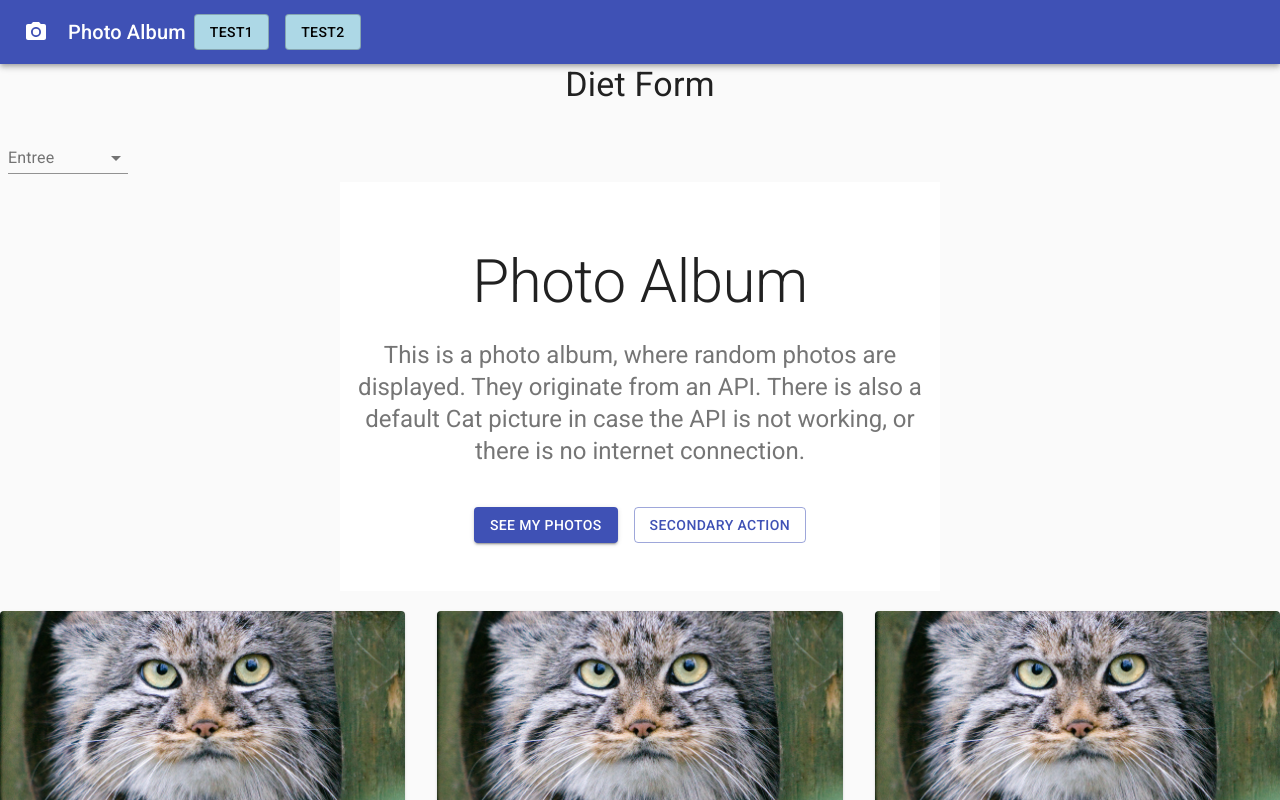
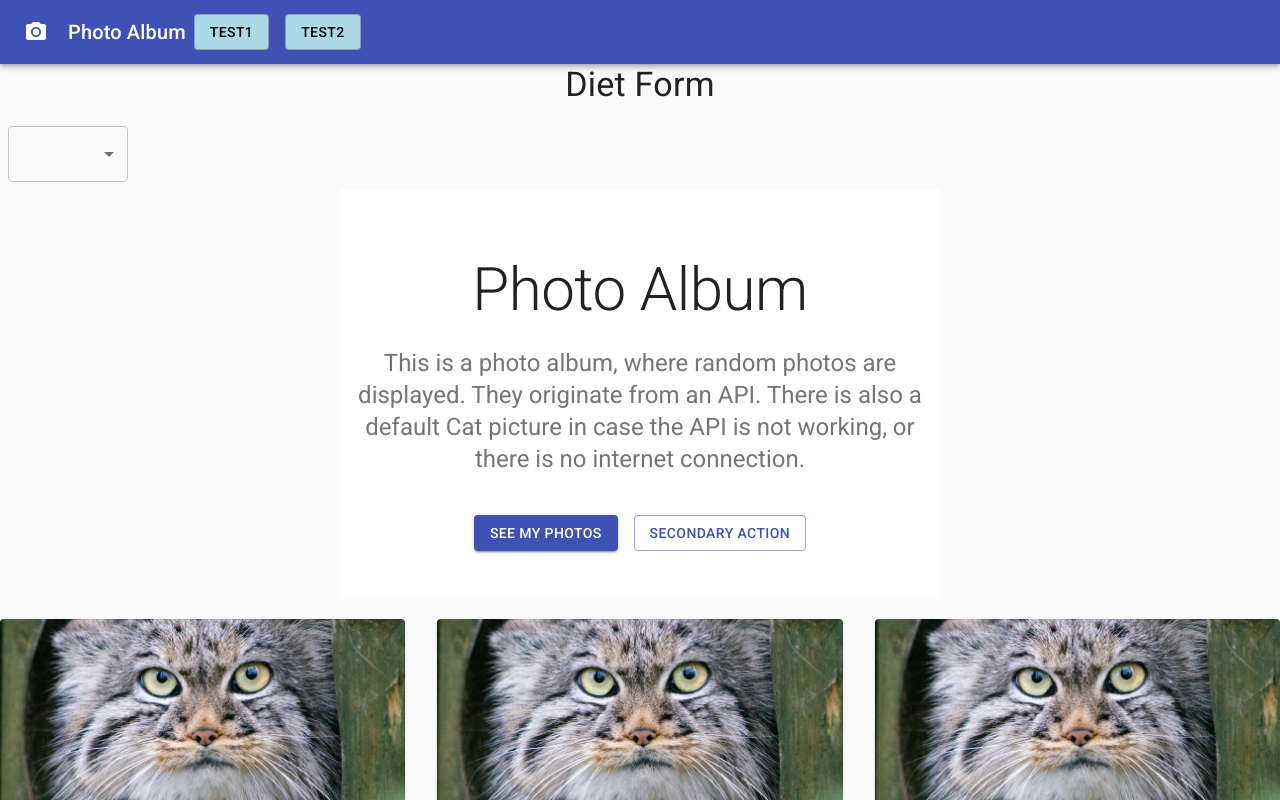
Before and after one commit to smithWEBtek/material-ui-demo, a React (Create React App) app: page / in a window 1280 px wide. Shown: the top 800 px of the page. Built offline with nearby package versions, Linux system fonts and the light colour scheme.

Commit message:
DietForm with Select

```diff
--- a/src/components/Forms/DietForm.js
+++ b/src/components/Forms/DietForm.js
@@ -1,6 +1,6 @@
 import React from "react";
-import { makeStyles } from "@material-ui/core/styles";
-import { Typography } from "@material-ui/core";
+import {makeStyles} from "@material-ui/core/styles";
+import {Typography} from "@material-ui/core";
 import InputLabel from "@material-ui/core/InputLabel";
 import MenuItem from "@material-ui/core/MenuItem";
 // import FormHelperText from "@material-ui/core/FormHelperText";
@@ -30,8 +30,8 @@ const DietForm = () => {
       <Typography variant="h4" align="center" color="textPrimary" gutterBottom>
         Diet Form
       </Typography>
-      <FormControl className={classes.formControl}>
-        <InputLabel id="demo-simple-select-label">Entree</InputLabel>
+      <FormControl className={classes.formControl} variant="outlined">
+        {/* <InputLabel id="demo-simple-select-label">Entree</InputLabel> */}
         <Select
           labelId="demo-simple-select-label"
           id="demo-simple-select"
```
